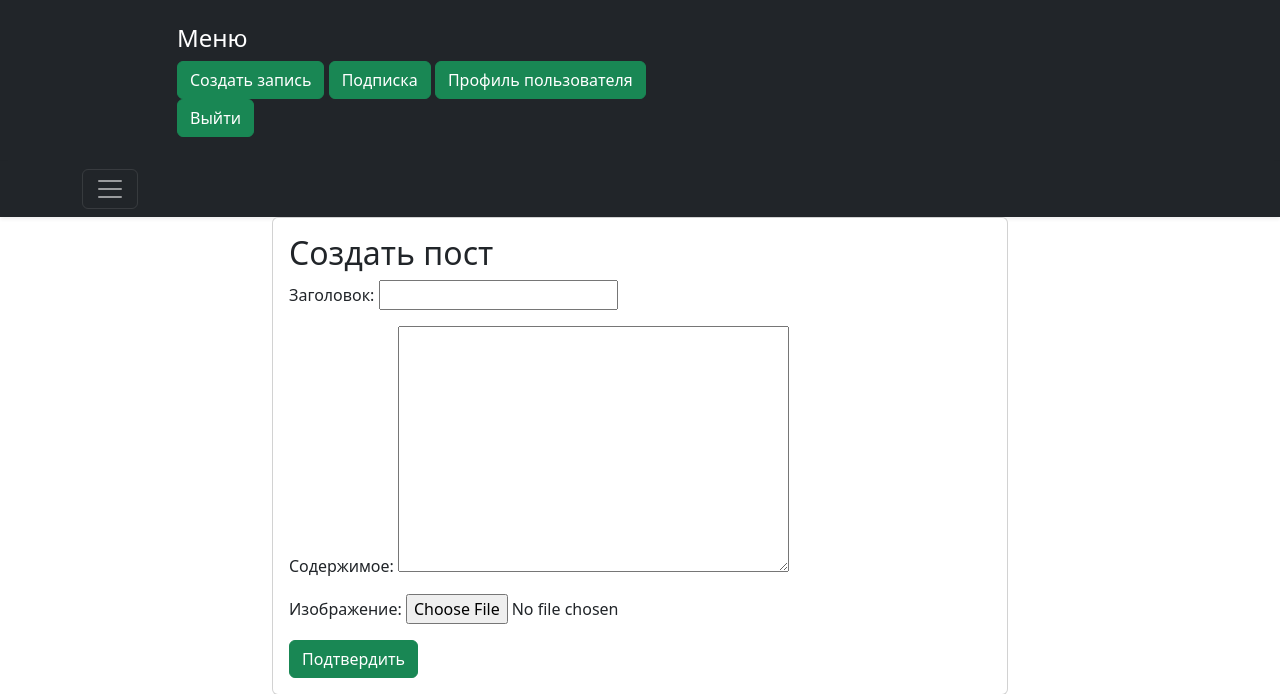
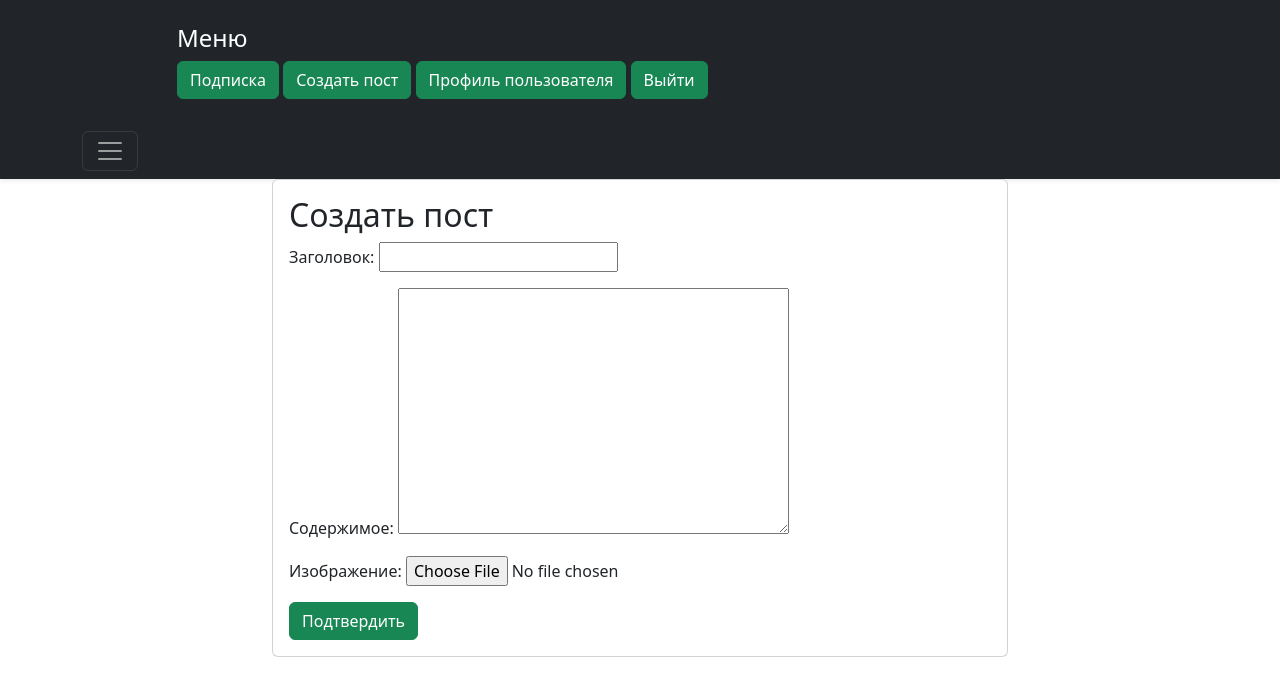
Before and after one commit to Tatyanalozovaya061/blog, a Django app: page /blog_create/ in a window 1280 px wide, after a click that opens the changed part. Shown: the top 694 px of the page. Run offline with Django 4.2, Linux system fonts and the light colour scheme; the visitor is signed in with stand-in values (Sample User, id 1); some libraries are stand-ins or nearby versions.

Commit message:
доработка

```diff
--- a/blog/templates/blog/base.html
+++ b/blog/templates/blog/base.html
@@ -22,13 +22,13 @@
             <div class="row">
                 <div class="col-sm-6 offset-md-1 py-4">
                     <h4>Меню</h4>
-                    <a href="{% url 'blog:blog_create' %}" type="button"
-                       class="btn btn-success">Создать запись</a>
+<!--                    <a href="{% url 'blog:blog_create' %}" type="button"-->
+<!--                       class="btn btn-success">Создать запись</a>-->
                     <a href="{% url 'users:create_subscription' %}" type="button"
                        class="btn btn-success">Подписка</a>
                     {% if user.is_authenticated %}
-<!--                    <a href="{% url 'blog:blog_create' %}" type="button"-->
-<!--                       class="btn btn-success">Создать пост</a>-->
+                    <a href="{% url 'blog:blog_create' %}" type="button"
+                       class="btn btn-success">Создать пост</a>
                     <a href="{% url 'users:profile' %}" type="button"
                        class="btn btn-success">Профиль пользователя</a>
                     <a class="btn btn-success" href="{% url 'users:logout' %}">Выйти</a>
```
